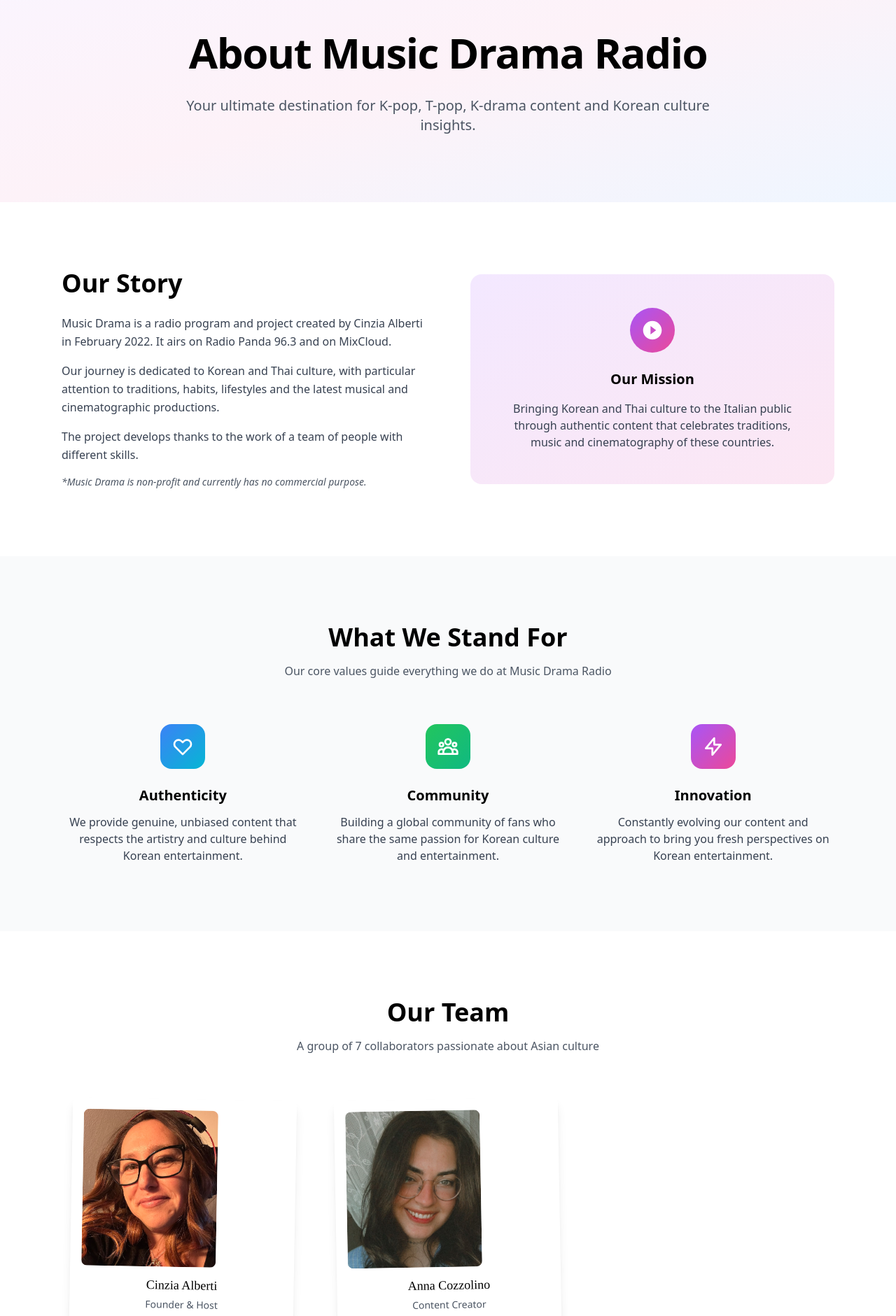
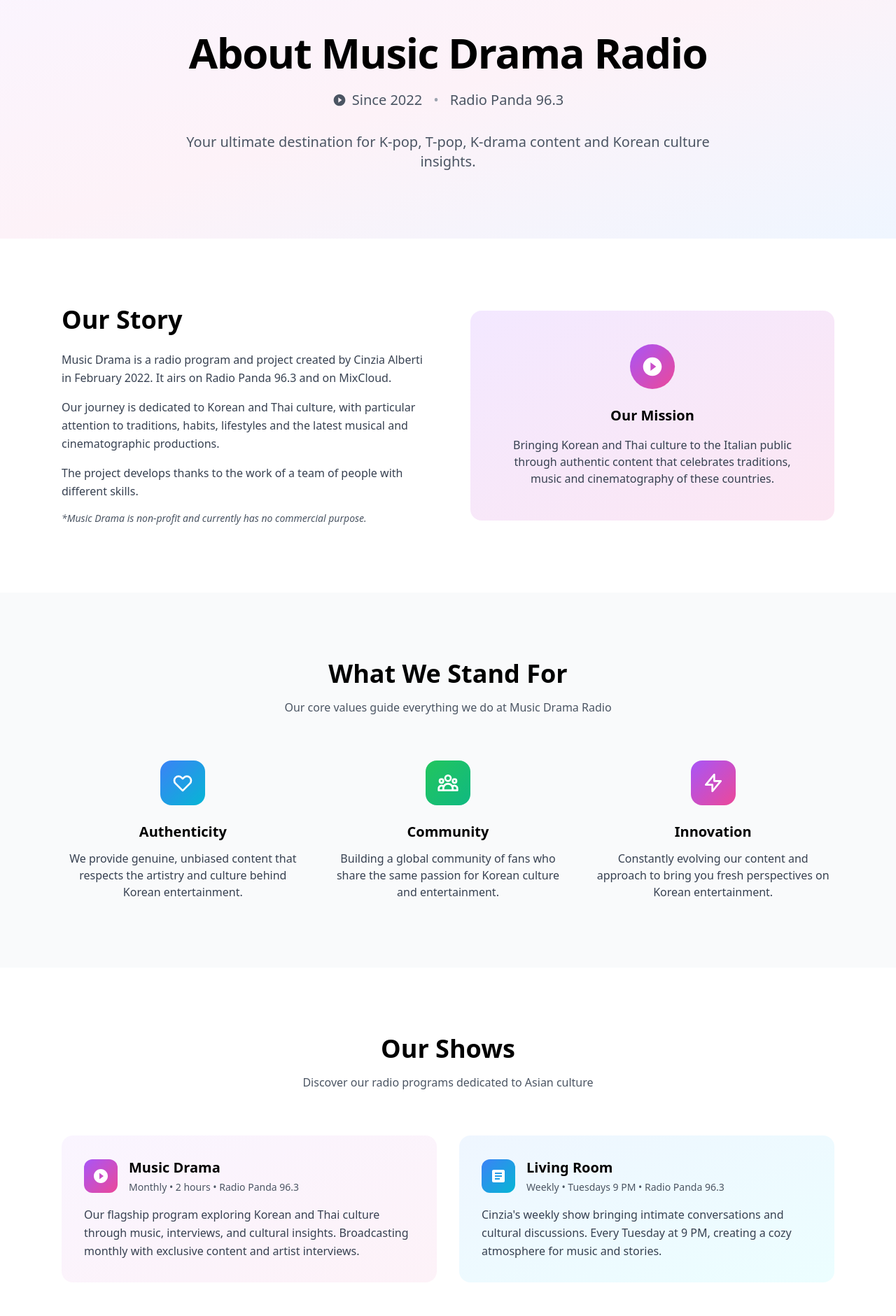
Before and after one commit to MiniMuuu2-0/MusicDramaRadio-Website, a React (Vite) app: page /#/about in a window 1280 px wide. Shown: the part 140-2021 px from the top of the page at 70% size. Built offline with nearby package versions, Linux system fonts and the light colour scheme; the HTML template or start-up script is replaced by a standard one.

Commit message:
Enhance About page: improved hero, Our Shows section, external links

```diff
--- a/src/pages/About.jsx
+++ b/src/pages/About.jsx
@@ -7,9 +7,21 @@ function About() {
       <section className="pt-20 pb-16 sm:pt-32 sm:pb-24 relative overflow-hidden">
         <div className="absolute inset-0 bg-gradient-to-br from-purple-50 via-pink-50 to-blue-50 dark:from-gray-900 dark:via-purple-900/20 dark:to-blue-900/20"></div>
         <div className="max-w-4xl mx-auto px-4 sm:px-6 text-center relative z-10">
-          <h1 className="text-4xl sm:text-6xl font-semibold text-black dark:text-white mb-6 sm:mb-8 tracking-tight leading-tight">
+          <h1 className="text-4xl sm:text-6xl font-semibold text-black dark:text-white mb-4 sm:mb-6 tracking-tight leading-tight">
             About Music Drama Radio
           </h1>
+          <div className="flex items-center justify-center mb-6 sm:mb-8">
+            <div className="flex items-center space-x-4 text-lg sm:text-xl text-gray-600 dark:text-gray-400">
+              <span className="flex items-center">
+                <svg className="w-5 h-5 mr-2" fill="currentColor" viewBox="0 0 24 24">
+                  <path d="M12 2C6.48 2 2 6.48 2 12s4.48 10 10 10 10-4.48 10-10S17.52 2 12 2zm-2 14.5v-9l6 4.5-6 4.5z"/>
+                </svg>
+                Since 2022
+              </span>
+              <span className="text-gray-400">•</span>
+              <span>Radio Panda 96.3</span>
+            </div>
+          </div>
           <p className="text-lg sm:text-xl text-gray-600 dark:text-gray-400 leading-relaxed max-w-3xl mx-auto">
             Your ultimate destination for K-pop, T-pop, K-drama content and Korean culture insights.
           </p>
@@ -107,6 +119,56 @@ function About() {
               <h3 className="text-xl font-semibold mb-3 text-black dark:text-white">Innovation</h3>
               <p className="text-gray-700 dark:text-gray-300">
                 Constantly evolving our content and approach to bring you fresh perspectives on Korean entertainment.
+              </p>
+            </div>
+          </div>
+        </div>
+      </section>
+
+      {/* Our Shows Section */}
+      <section className="py-16 sm:py-24 bg-white dark:bg-gray-900">
+        <div className="max-w-6xl mx-auto px-4 sm:px-6">
+          <div className="text-center mb-12 sm:mb-16">
+            <h2 className="text-3xl sm:text-4xl font-semibold mb-4 text-black dark:text-white">
+              Our Shows
+            </h2>
+            <p className="text-gray-600 dark:text-gray-400 max-w-2xl mx-auto">
+              Discover our radio programs dedicated to Asian culture
+            </p>
+          </div>
+
+          <div className="grid grid-cols-1 md:grid-cols-2 gap-8">
+            <div className="bg-gradient-to-br from-purple-50 to-pink-50 dark:from-purple-900/20 dark:to-pink-900/20 rounded-2xl p-8 hover:shadow-xl transition-all duration-300">
+              <div className="flex items-center mb-4">
+                <div className="w-12 h-12 bg-gradient-to-br from-purple-500 to-pink-500 rounded-xl flex items-center justify-center mr-4">
+                  <svg className="w-6 h-6 text-white" fill="currentColor" viewBox="0 0 24 24">
+                    <path d="M12 2C6.48 2 2 6.48 2 12s4.48 10 10 10 10-4.48 10-10S17.52 2 12 2zm-2 14.5v-9l6 4.5-6 4.5z"/>
+                  </svg>
+                </div>
+                <div>
+                  <h3 className="text-xl font-semibold text-black dark:text-white mb-1">Music Drama</h3>
+                  <p className="text-sm text-gray-600 dark:text-gray-400">Monthly • 2 hours • Radio Panda 96.3</p>
+                </div>
+              </div>
+              <p className="text-gray-700 dark:text-gray-300 leading-relaxed">
+                Our flagship program exploring Korean and Thai culture through music, interviews, and cultural insights. Broadcasting monthly with exclusive content and artist interviews.
+              </p>
+            </div>
+
+            <div className="bg-gradient-to-br from-blue-50 to-cyan-50 dark:from-blue-900/20 dark:to-cyan-900/20 rounded-2xl p-8 hover:shadow-xl transition-all duration-300">
+              <div className="flex items-center mb-4">
+                <div className="w-12 h-12 bg-gradient-to-br from-blue-500 to-cyan-500 rounded-xl flex items-center justify-center mr-4">
+                  <svg className="w-6 h-6 text-white" fill="currentColor" viewBox="0 0 24 24">
+                    <path d="M19 3H5c-1.1 0-2 .9-2 2v14c0 1.1.9 2 2 2h14c1.1 0 2-.9 2-2V5c0-1.1-.9-2-2-2zm-5 14H7v-2h7v2zm3-4H7v-2h10v2zm0-4H7V7h10v2z"/>
+                  </svg>
+                </div>
+                <div>
+                  <h3 className="text-xl font-semibold text-black dark:text-white mb-1">Living Room</h3>
+                  <p className="text-sm text-gray-600 dark:text-gray-400">Weekly • Tuesdays 9 PM • Radio Panda 96.3</p>
+                </div>
+              </div>
+              <p className="text-gray-700 dark:text-gray-300 leading-relaxed">
+                Cinzia's weekly show bringing intimate conversations and cultural discussions. Every Tuesday at 9 PM, creating a cozy atmosphere for music and stories.
               </p>
             </div>
           </div>
@@ -286,7 +348,7 @@ function About() {
           <p className="text-lg text-gray-600 dark:text-gray-400 mb-8 leading-relaxed">
             Discover exclusive interviews, read our latest articles, and become part of our growing community.
           </p>
-          <div className="flex flex-col sm:flex-row gap-4 justify-center">
+          <div className="flex flex-col sm:flex-row gap-4 justify-center mb-8">
             <Link
               to="/interviews"
               className="inline-block bg-black dark:bg-white text-white dark:text-black px-8 py-4 rounded-full font-medium hover:bg-gray-800 dark:hover:bg-gray-200 transition-all duration-300 shadow-lg hover:shadow-xl transform hover:scale-105"
@@ -300,6 +362,33 @@ function About() {
               Read Our Blog
             </Link>
           </div>
+
+          {/* External Links */}
+          <div className="flex flex-col sm:flex-row items-center justify-center gap-6 text-sm text-gray-600 dark:text-gray-400">
+            <a
+              href="https://radiopanda.it"
+              target="_blank"
+              rel="noopener noreferrer"
+              className="flex items-center hover:text-black dark:hover:text-white transition-colors"
+            >
+              <svg className="w-4 h-4 mr-2" fill="currentColor" viewBox="0 0 24 24">
+                <path d="M12 2C6.48 2 2 6.48 2 12s4.48 10 10 10 10-4.48 10-10S17.52 2 12 2zm-2 14.5v-9l6 4.5-6 4.5z"/>
+              </svg>
+              Radio Panda 96.3
+            </a>
+            <span className="hidden sm:block text-gray-400">•</span>
+            <a
+              href="https://mixcloud.com/musicdrama"
+              target="_blank"
+              rel="noopener noreferrer"
+              className="flex items-center hover:text-black dark:hover:text-white transition-colors"
+            >
+              <svg className="w-4 h-4 mr-2" fill="currentColor" viewBox="0 0 24 24">
+                <path d="M2.5 12C2.5 6.2 7.2 1.5 13 1.5S23.5 6.2 23.5 12 18.8 22.5 13 22.5 2.5 17.8 2.5 12zm8.5 0c0 1.1-.9 2-2 2s-2-.9-2-2 .9-2 2-2 2 .9 2 2zm6 0c0 1.1-.9 2-2 2s-2-.9-2-2 .9-2 2-2 2 .9 2 2z"/>
+              </svg>
+              Listen on MixCloud
+            </a>
+          </div>
         </div>
       </section>
     </div>
```
